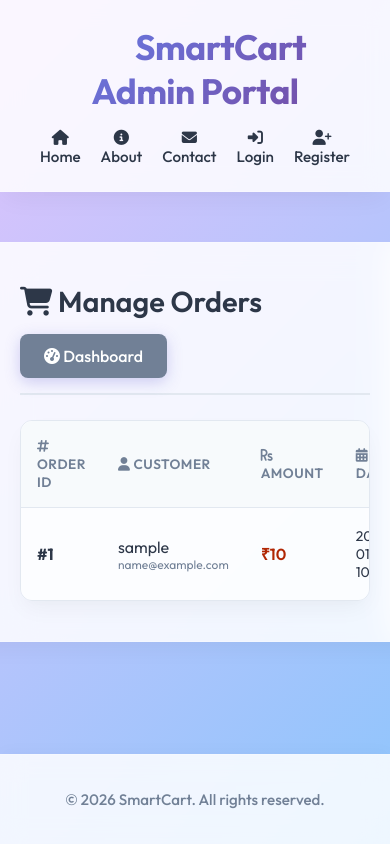
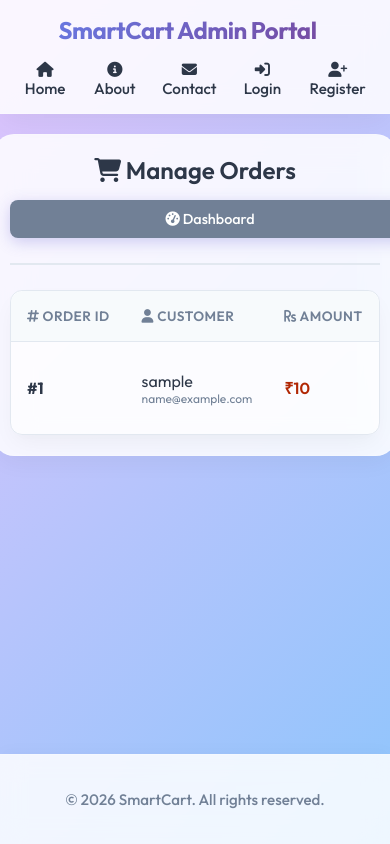
Before and after one commit to PenakalapatiCharanSai/E-cart, a Python web app: template templates/admin/admin_orders.html in a window 390 px wide; the page is wider, and only the part inside the window is pictured. Run offline with Jinja, Linux system fonts and the light colour scheme; the template is opened without the code that fills it: most values are stand-ins (such as "Sample title", 1, 10 or a date in 2020).

Commit message:
Add responsive CSS design for mobile and tablet

```diff
--- a/static/style.css
+++ b/static/style.css
@@ -380,3 +380,105 @@ p[style*="color:red"] {
 .mt-4 { margin-top: 20px; }
 .mb-4 { margin-bottom: 20px; }
 .flex-between { display: flex; justify-content: space-between; align-items: center; flex-wrap: wrap; gap: 15px; }
+
+/* =================================================================
+   RESPONSIVE DESIGN (Media Queries)
+================================================================= */
+
+/* Tablets & Small Laptops (max-width: 991px) */
+@media (max-width: 991px) {
+    main {
+        padding: 30px 15px;
+    }
+
+    .content-wrapper {
+        padding: 30px;
+    }
+}
+
+/* Mobile Devices (max-width: 768px) */
+@media (max-width: 768px) {
+    header {
+        padding: 15px 20px;
+    }
+
+    header h1 {
+        font-size: 1.8rem;
+    }
+
+    main {
+        padding: 20px 10px;
+    }
+
+    .content-wrapper {
+        padding: 25px 20px;
+    }
+
+    h2 {
+        font-size: 1.5rem;
+    }
+
+    /* Make tables horizontally scrollable */
+    div.table-responsive, .content-wrapper, body {
+        /* Ensure we don't break flex on body, but allow table scrolling inside wrappers */
+    }
+
+    table {
+        display: block;
+        width: 100%;
+        overflow-x: auto;
+        -webkit-overflow-scrolling: touch;
+        white-space: nowrap;
+    }
+
+    /* Form adjustments */
+    form[method="GET"] {
+        flex-direction: column;
+        align-items: stretch;
+    }
+
+    form[method="GET"] input,
+    form[method="GET"] select,
+    form[method="GET"] button {
+        width: 100%;
+    }
+
+    .form-card {
+        padding: 25px 20px;
+        margin: 20px auto;
+    }
+
+    /* Dashboard Grid */
+    .dashboard-grid {
+        grid-template-columns: repeat(auto-fit, minmax(100%, 1fr));
+    }
+
+    /* Flex utilities adjustment */
+    .flex-between {
+        flex-direction: column;
+        align-items: stretch;
+    }
+
+    .flex-between > * {
+        width: 100%;
+        text-align: center;
+        margin-bottom: 10px;
+    }
+}
+
+/* Extra Small Mobile (max-width: 480px) */
+@media (max-width: 480px) {
+    header h1 {
+        font-size: 1.5rem;
+    }
+
+    .content-wrapper {
+        padding: 20px 15px;
+    }
+
+    button, input[type="submit"], .btn {
+        padding: 10px 15px;
+        font-size: 0.9rem;
+        width: 100%; /* Full width buttons on small screens */
+    }
+}
```
Also changed, not shown: static/user_style.css (+123 -0 lines).
